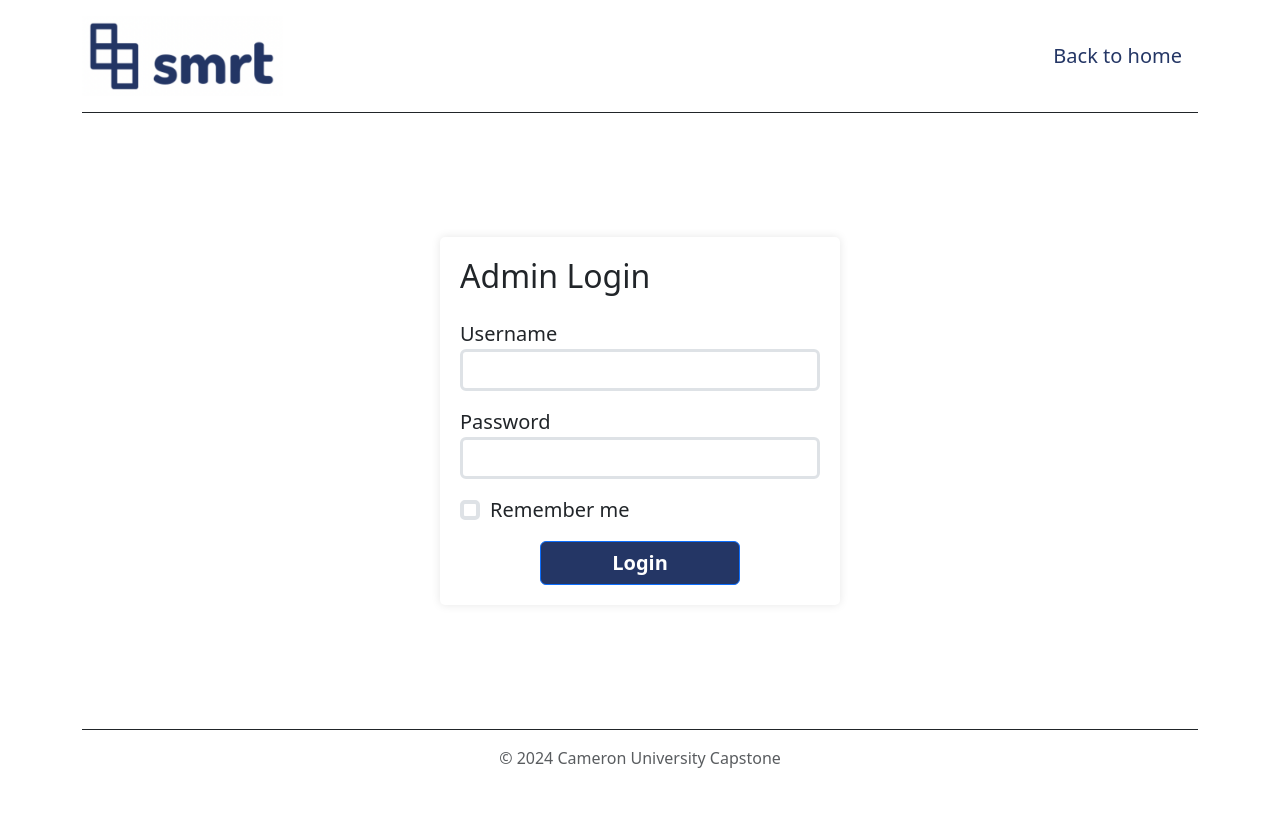
After one commit to StephenMyerss/capstone_project, a PHP site: page /frontend/admin_login.php in a window 1280 px wide. The commit adds this page. Run offline with PHP 8.4, Linux system fonts and the light colour scheme; some libraries are stand-ins or nearby versions.

Commit message:
added admin login and more UI changes

```diff
--- /dev/null
+++ b/frontend/admin_login.php
@@ -0,0 +1,81 @@
+<!DOCTYPE html>
+<html lang="en">
+<head>
+    <meta charset="UTF-8">
+    <meta http-equiv="X-UA-Compatible" content="IE=edge">
+    <meta name="viewport" content="width=device-width, initial-scale=1.0">
+    <link href="https://cdn.jsdelivr.net/npm/bootstrap@5.3.0-alpha1/dist/css/bootstrap.min.css" rel="stylesheet">
+    <link rel="stylesheet" href="style.css">
+    <title>Login</title>
+    <style>
+        .login-container {
+          max-width: 400px;
+          margin: 100px auto;
+          padding: 20px;
+          background-color: #fff;
+          border-radius: 5px;
+          box-shadow: 0px 0px 10px 0px rgba(0,0,0,0.1);
+        }
+      </style>
+</head>
+<body class="d-flex flex-column min-vh-100">
+    <div class="container">
+        <header class="d-flex flex-wrap justify-content-center py-3 mb-4 border-bottom border-dark">
+            <a href="about.php" class="d-flex align-items-center mb-md-0 me-md-auto link-body-emphasis text-decoration-none">
+                <img class="innovation-logo" src="../innovationImages/smrt_logo_light.png" alt="">
+            </a>
+            <ul class="nav align-items-center">
+                <li class="nav-item fs-5"><a href="about.php" class="color nav-link" draggable="true">Back to home</a></li>
+            </ul>
+        </header>
+    </div>
+    <div class="container fs-5">
+        <div class="login-container">
+          <h2 class="mb-4">Admin Login</h2>
+          <form id="loginForm">
+            <div class="form-group mb-3">
+              <label for="username">Username</label>
+              <input type="text" class="form-control border-3" id="username" name="username" required>
+            </div>
+            <div class="form-group mb-3">
+              <label for="password">Password</label>
+              <input type="password" class="form-control border-3" id="password" name="password" required>
+            </div>
+            <div class="form-group form-check mb-3">
+              <input type="checkbox" class="form-check-input border-4" id="rememberMe">
+              <label class="form-check-label" for="rememberMe">Remember me</label>
+            </div>
+            <div class="text-center">
+                <button name="submit" type="login" class="button-color button-width fs-5 btn btn-primary fw-bold">Login</button>
+            </div>
+          </form>
+        </div>
+      </div>
+
+      <!-- Bootstrap JS and jQuery (optional) -->
+      <script src="https://code.jquery.com/jquery-3.5.1.slim.min.js"></script>
+      <script src="https://cdn.jsdelivr.net/npm/@popperjs/core@2.5.4/dist/umd/popper.min.js"></script>
+      <script src="https://stackpath.bootstrapcdn.com/bootstrap/4.5.2/js/bootstrap.min.js"></script>
+
+      <!-- Custom JavaScript -->
+      <script>
+        document.getElementById('loginForm').addEventListener('submit', function(event) {
+          event.preventDefault(); // Prevent form submission
+          var username = document.getElementById('username').value;
+          var password = document.getElementById('password').value;
+          var rememberMe = document.getElementById('rememberMe').checked;
+          // Perform login logic here (e.g., send data to server)
+          console.log("Username:", username);
+          console.log("Password:", password);
+          console.log("Remember Me:", rememberMe);
+          // Reset form fields
+          document.getElementById('loginForm').reset();
+        });
+      </script>
+    <div class="container mt-auto">
+        <footer class="py-3 my-4 border-top border-dark ">
+            <p class="text-center text-body-secondary">© 2024 Cameron University Capstone</p>
+        </footer>
+    </div>
+</body>
+</html>
```
Also changed, not shown: frontend/about.php (+11 -5 lines), frontend/admin.php (+11 -7 lines), frontend/innovation_hub.php (+7 -7 lines), innovationImages/smrt_logo_dark.png (renamed from innovationImages/smrt logo dark.png), innovationImages/smrt_logo_light.png (renamed from innovationImages/Screenshot 2024-02-20 at 8.29.06 PM.png), innovationImages/website-image.png.
